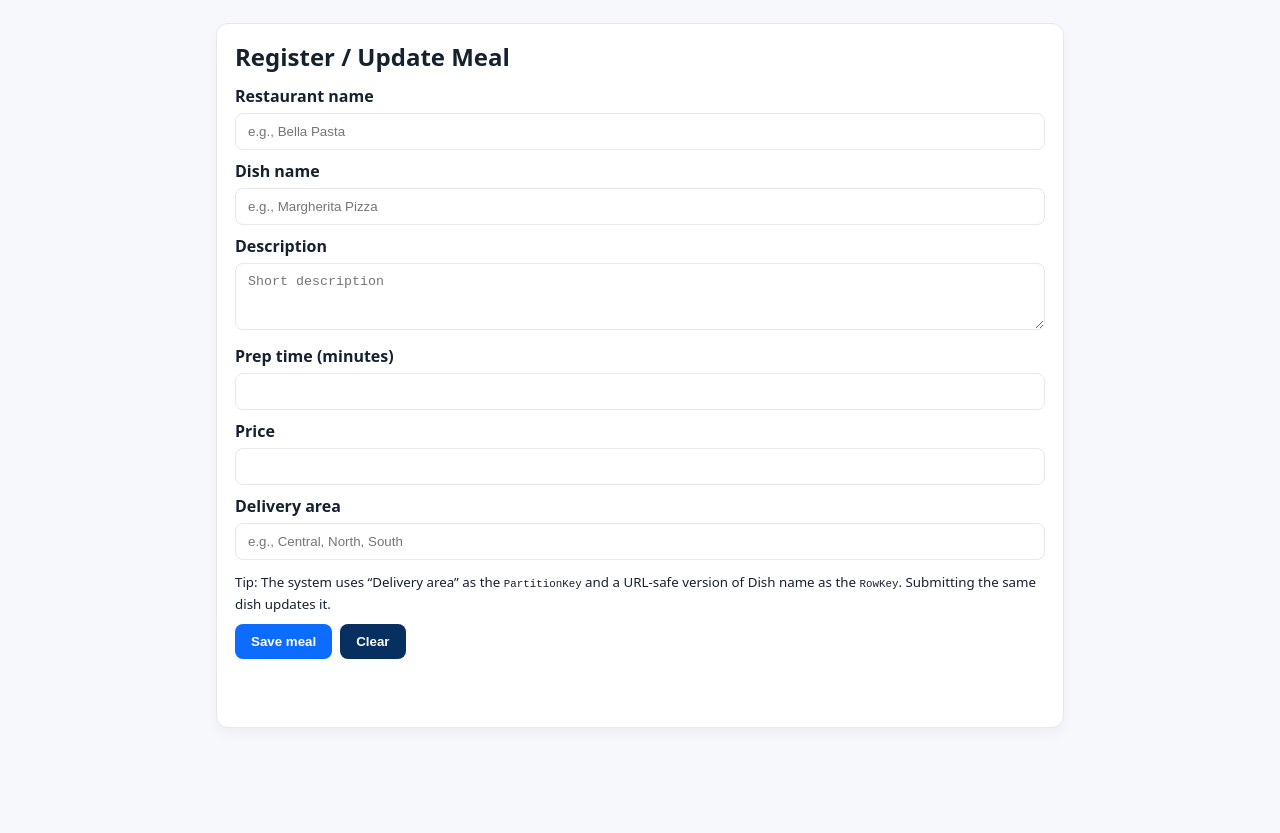
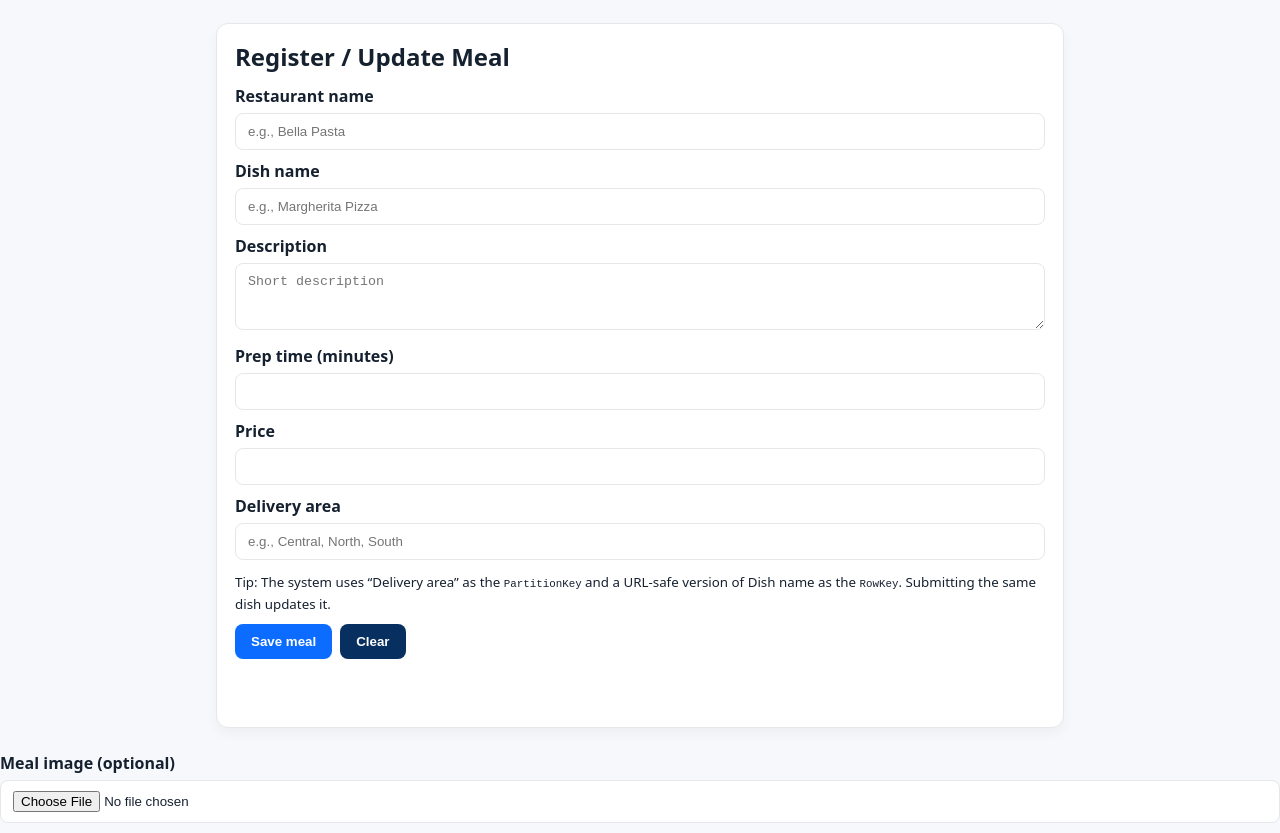
Before and after one commit to ljgonexstudents2025-a11y/mealhub-frontend, a plain HTML site: page restaurant.html in a window 1280 px wide. Shown: the part 80-913 px from the top of the page. Before the commit the page ends 832 px from the top, so only its background shows below. Drawn offline with Linux system fonts and the light colour scheme.

Commit message:
Add optional meal image input to form
Added an optional meal image input to the meal form.

```diff
--- a/restaurant.html
+++ b/restaurant.html
@@ -57,6 +57,10 @@
       <p id="status" class="status"></p>
     </section>
   </main>
+  <div class="row">
+  <label>Meal image (optional)</label>
+  <input name="image" type="file" accept="image/*">
+</div>
 
   <script src="./config.js"></script>
   <script src="./app.js"></script>
```
